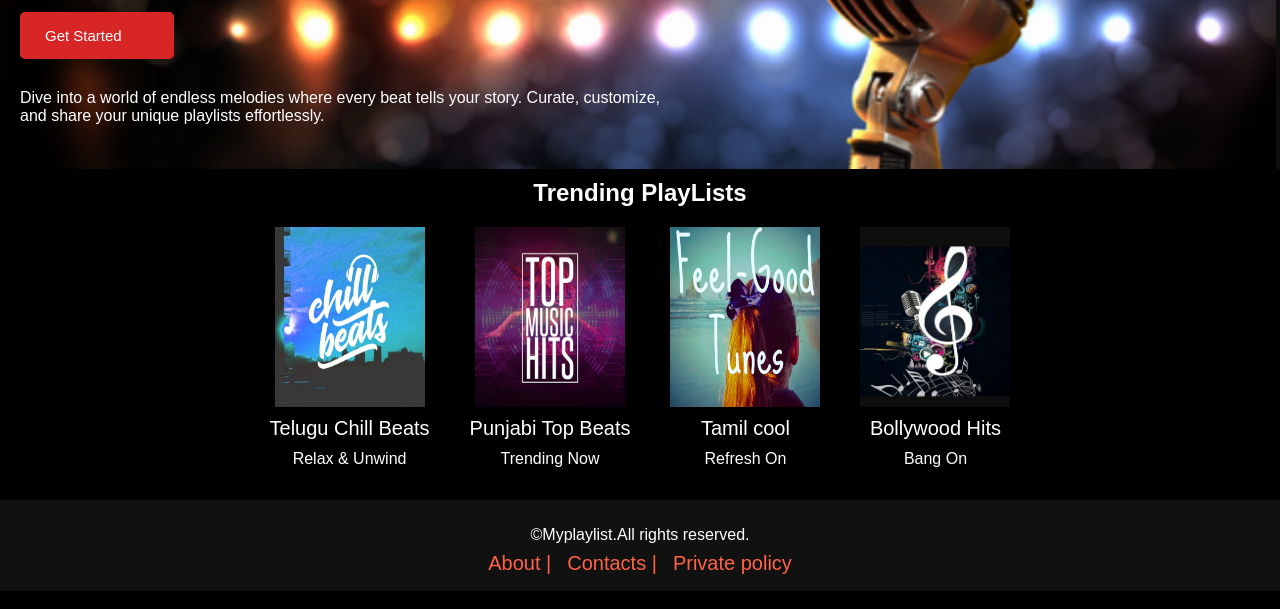
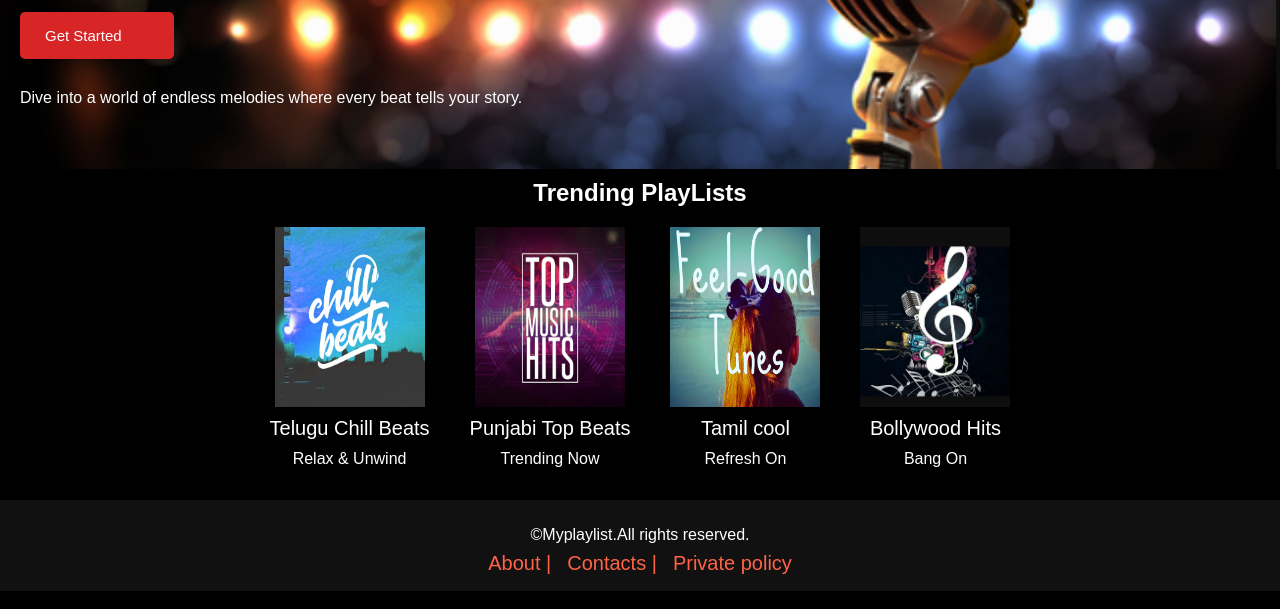
Before and after one commit to GundapuDivyasri/MiniMusicPlaylist, a plain HTML site: page index.html in a window 1280 px wide. Shown: the part 191-800 px from the top of the page. Drawn offline with Linux system fonts and the light colour scheme.

Commit message:
home page updation

```diff
--- a/index.html
+++ b/index.html
@@ -29,7 +29,7 @@
             <div id="userGreeting"></div>
         <div class="tagline">Feel The Rhythm,Own the PlayList!</div>
         <a href="signup.html" class="start-button">Get Started</a>
-        <p class="tag">Dive into a world of endless melodies where every beat tells your story. Curate, customize, and share your unique playlists effortlessly.</p>
+        <p class="tag">Dive into a world of endless melodies where every beat tells your story.</p>
 
         </section>
         <section class="playlists">
```
